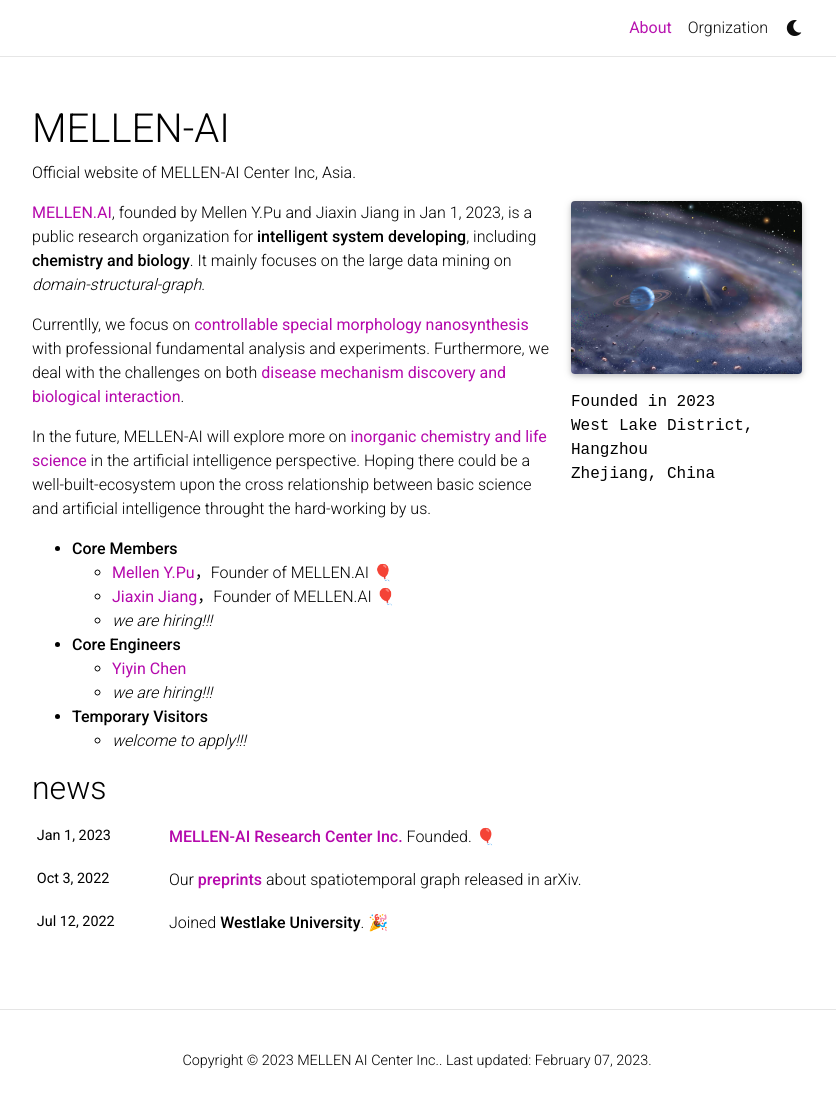
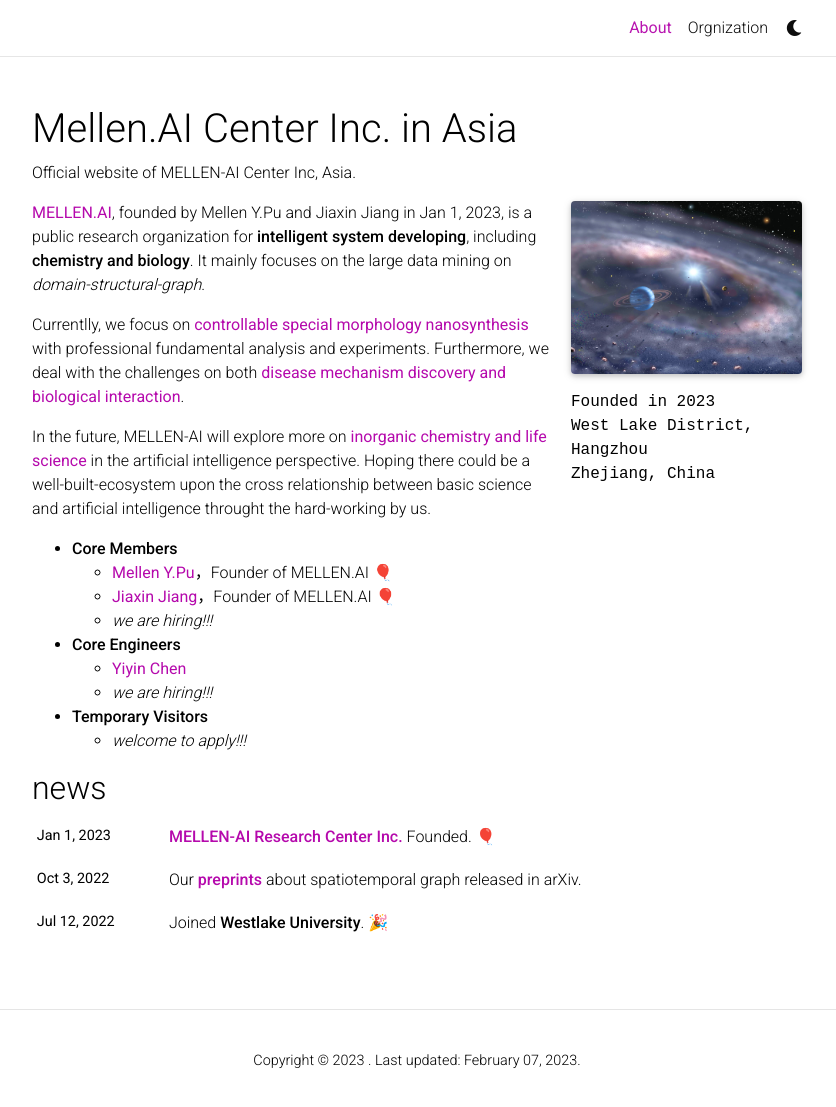
Before and after one commit to MELLEN-AI/mellen-ai.github.io, a Jekyll site: the page built from _pages/about.md, in a window 1280 px wide and 1112 px high. Shown: the top 1107 px of the window, without its empty margins (223-1059 px from the left). Built offline with Jekyll 4.4.1, drawn with Linux system fonts in a browser that asks for light colours; full-size pictures stand in for the smaller copies a plugin makes; comment, search, counter and statistics services are not loaded; a style sheet for code colours, icons or effects is not loaded.

Commit message:
updating title

```diff
--- a/_config.yml
+++ b/_config.yml
@@ -2,10 +2,10 @@
 # Site settings
 # -----------------------------------------------------------------------------
 
-title: MELLEN-AI # the website title (if blank, full name will be used instead)
-first_name: MELLEN
-middle_name: AI Center
-last_name: Inc.
+title: Mellen.AI Center Inc. in Asia       # the website title (if blank, full name will be used instead)
+first_name:
+middle_name:
+last_name:
 email: puyingming@westlake.edu.cn
 description: > # the ">" symbol means to ignore newlines until "footer_text:"
   MELLEN-AI Official website.
```
